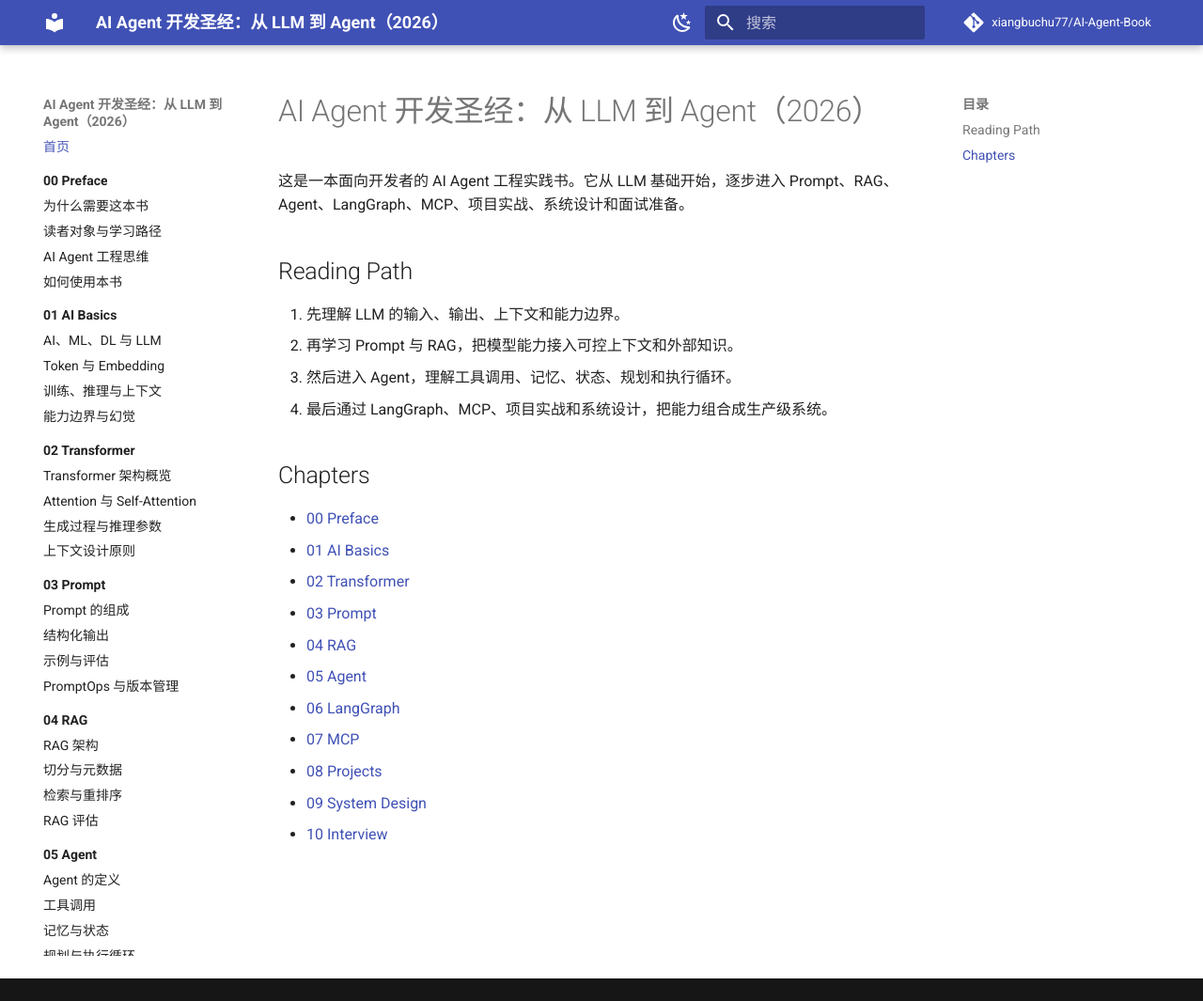
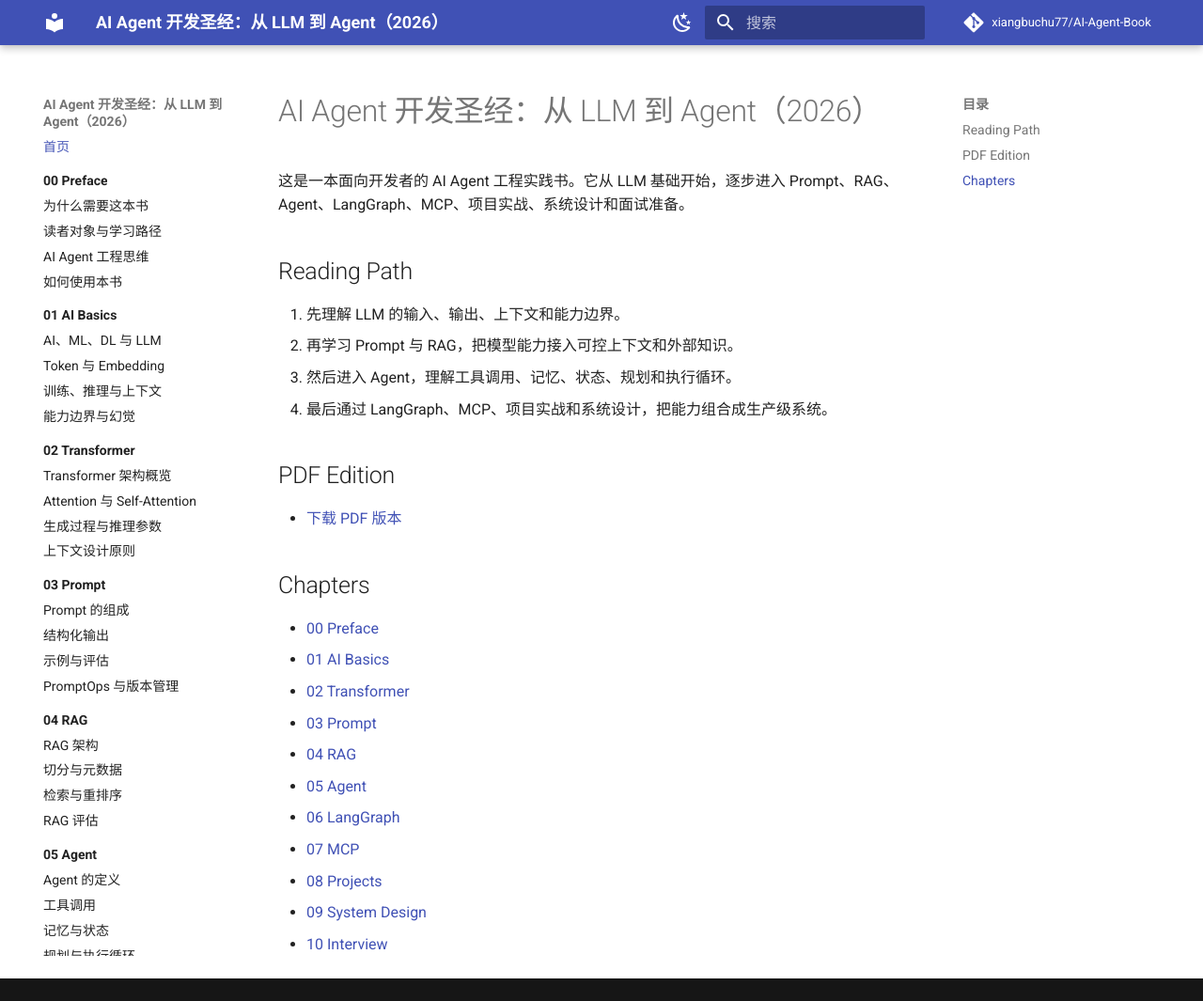
Before and after one commit to xiangbuchu77/AI-Agent-Book, an MkDocs documentation site: the page built from docs/index.md, in a window 1280 px wide and 1065 px high. Shown: the whole window at 94% size. Built offline with MkDocs 1.6.1 and Material for MkDocs 9.7.7, drawn with Linux system fonts in a browser that asks for light colours; comment, search, counter and statistics services are not loaded.

Commit message:
Add PDF download to documentation site

```diff
--- a/docs/index.md
+++ b/docs/index.md
@@ -8,6 +8,10 @@
 2. 再学习 Prompt 与 RAG，把模型能力接入可控上下文和外部知识。
 3. 然后进入 Agent，理解工具调用、记忆、状态、规划和执行循环。
 4. 最后通过 LangGraph、MCP、项目实战和系统设计，把能力组合成生产级系统。
+
+## PDF Edition
+
+- [下载 PDF 版本](assets/pdf/AI-Agent-Book-2026.pdf)
 
 ## Chapters
 
```
Also changed, not shown: 1 other file.
